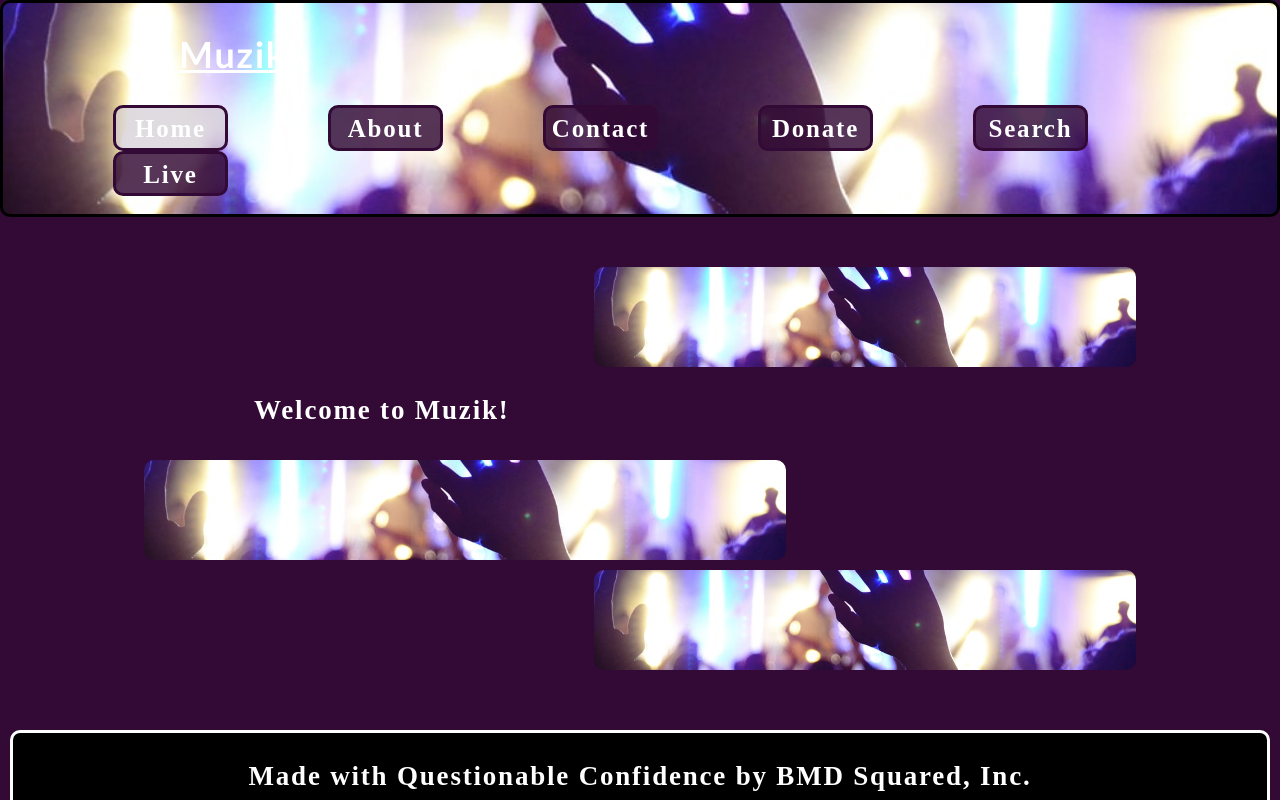
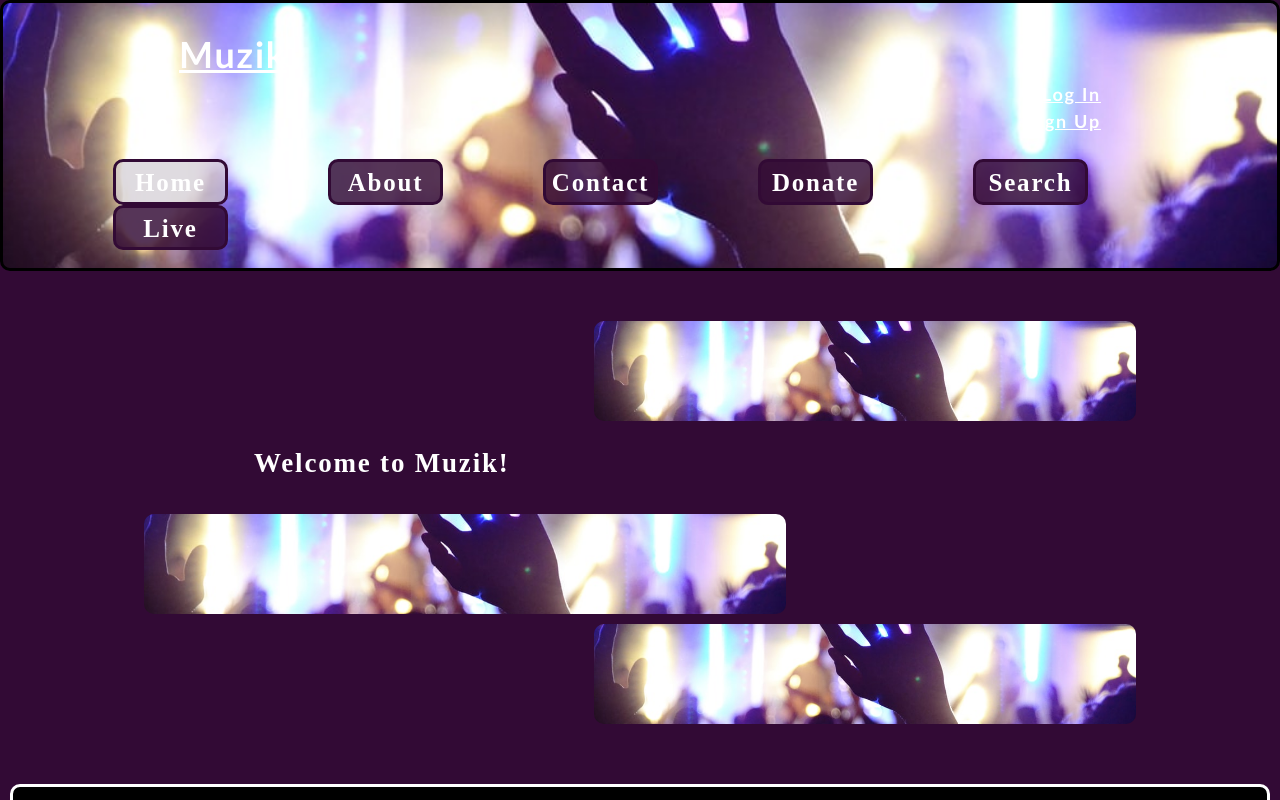
Before and after one commit to danielolvera21/Muzik, a React (Create React App) app in the folder client/: page / in a window 1280 px wide. Shown: the top 800 px of the page. Built offline with nearby package versions, Linux system fonts and the light colour scheme.

Commit message:
added login/signup buttons to header

```diff
--- a/client/src/components/Nav/index.js
+++ b/client/src/components/Nav/index.js
@@ -10,18 +10,19 @@ function Nav(props) {
 
   return (
     <header>
-      <h1 className="header-title"><a href = "/">Muzik</a></h1>
+      <h1 className="header-title"><a href="/">Muzik</a></h1>
+      <h4 className="login-button"><a href="/">Log In</a></h4>
+      <h4 className="signup-button"><a href="/">Sign Up</a></h4>
 
       <nav>
         <ul className="flex-row">
           {categories.map((category) => (
             <li
-              className={`mx-2 ${
-                currentCategory.name === category.name && "navActive"
-              }`}
+              className={`mx-2 ${currentCategory.name === category.name && "navActive"
+                }`}
               key={category.name}
             >
-              <span className="nav-buttons" onClick={() => {setCurrentCategory(category);}}>{capitalizeFirstLetter(category.name)}</span>
+              <span className="nav-buttons" onClick={() => { setCurrentCategory(category); }}>{capitalizeFirstLetter(category.name)}</span>
             </li>
           ))}
         </ul>
--- a/client/src/index.css
+++ b/client/src/index.css
@@ -89,16 +89,32 @@ header {
 }
 
 .header-title {
-  font-family:'Gill Sans', 'Gill Sans MT', Calibri, 'Trebuchet MS', sans-serif;
+  font-family: "Gill Sans", "Gill Sans MT", Calibri, "Trebuchet MS", sans-serif;
   color: white;
   text-align: left;
   margin-left: 176px;
+  margin-bottom: 0;
+}
+
+.login-button {
+  font-family: "Gill Sans", "Gill Sans MT", Calibri, "Trebuchet MS", sans-serif;
+  text-align: right;
+  margin-right: 176px;
+  margin-bottom: 0;
+  margin-top: 0;
+}
+
+.signup-button {
+  font-family: "Gill Sans", "Gill Sans MT", Calibri, "Trebuchet MS", sans-serif;
+  text-align: right;
+  margin-right: 176px;
+  margin-top: 0;
 }
 
 header a:link {
   color: white;
 }
-header a:hover{
+header a:hover {
   color: white;
 }
 header a:active {
@@ -121,8 +137,8 @@ nav li {
 }
 
 nav li:hover {
-  color: rgba(50, 10, 53) ;
-  background-color: rgba(210, 204, 211, 0.7) ;
+  color: rgba(50, 10, 53);
+  background-color: rgba(210, 204, 211, 0.7);
   border-style: solid;
   border-color: rgba(50, 10, 53);
   border-radius: 10px;
@@ -162,7 +178,6 @@ nav li:hover {
   margin-bottom: 30px;
 }
 
-
 /* ABOUT STYLING */
 .about-head {
   text-align: center;
@@ -179,7 +194,7 @@ nav li:hover {
 
 /* DONATIONS BOX */
 .donate-box {
-  background-image: url('./assets/cover/donate-filler-image.jpg');
+  background-image: url("./assets/cover/donate-filler-image.jpg");
   background-attachment: fixed;
   background-size: cover;
   border-radius: 15px;
@@ -189,7 +204,7 @@ nav li:hover {
   margin: 0px 70px;
 }
 
-.donate-title{
+.donate-title {
   text-align: center;
   color: var(--primary);
   backdrop-filter: blur(10px);
@@ -213,12 +228,12 @@ nav li:hover {
   color: black;
 }
 
-.contitle{
+.contitle {
   font-size: 36px;
   color: white;
 }
 
-.conname{
+.conname {
   margin-left: 477px;
   margin-bottom: 5px;
   color: white;
@@ -256,7 +271,7 @@ button {
   background-color: yellowgreen;
   color: rgb(50, 10, 53);
   border-radius: 10px;
-  margin-left: 612px ;
+  margin-left: 612px;
 }
 
 button:hover {
@@ -336,7 +351,7 @@ button:hover {
   margin-right: 425px;
 }
 
-.fillerdonatefour{
+.fillerdonatefour {
   border-radius: 10px;
   background-image: url("./assets/cover/donate-filler-image.jpg");
   background-size: cover;
```
Lines whose indentation alone changed are shown as unchanged.
